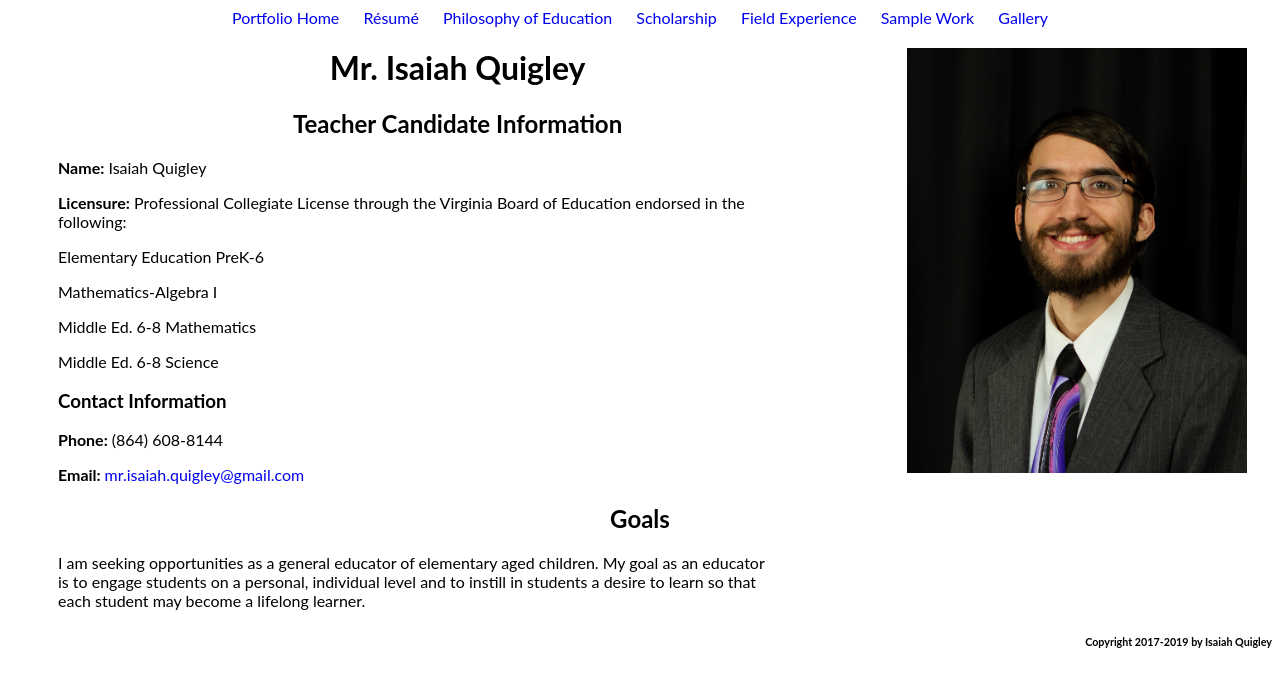
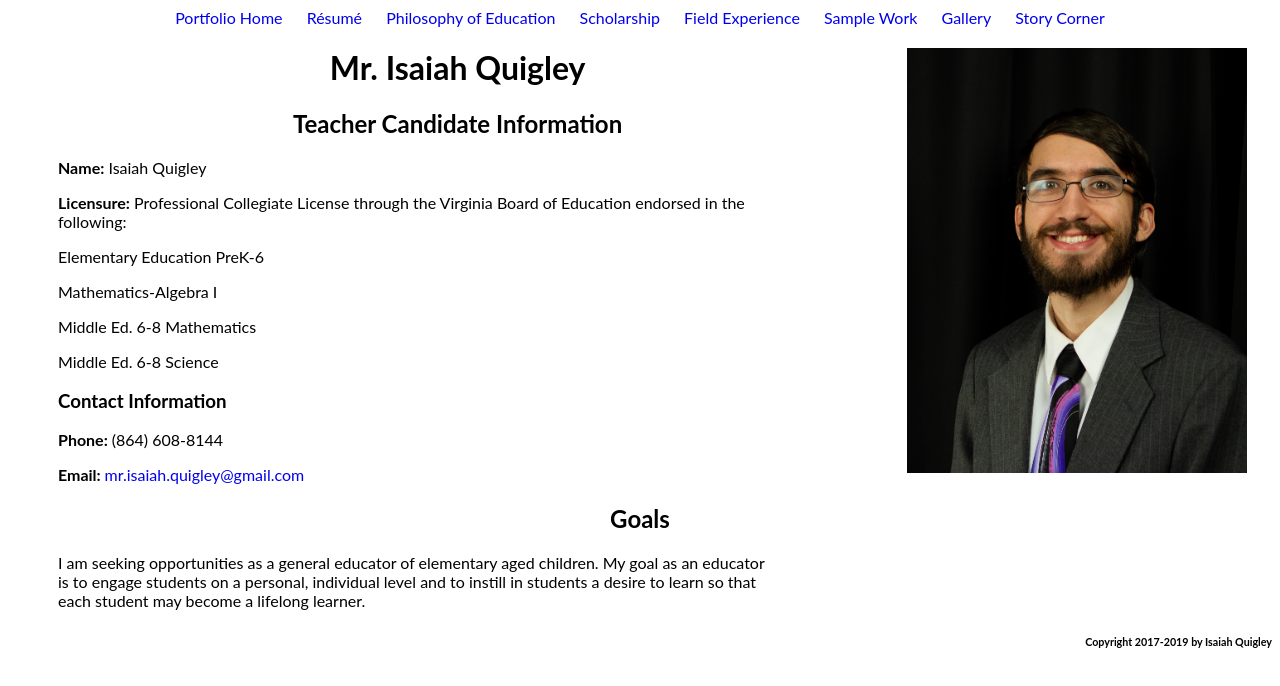
Before and after one commit to mr-isaiah-quigley/mr-isaiah-quigley.github.io, a plain HTML site: page portfolio_Home.html in a window 1280 px wide. Drawn offline with Linux system fonts and the light colour scheme.

Commit message:
Update portfolio_Home.html

```diff
--- a/portfolio_Home.html
+++ b/portfolio_Home.html
@@ -17,6 +17,7 @@
 		<a class="header" href="field_Exp.html">Field Experience</a>
 		<a class="header" href="sample_Work.html">Sample Work</a>
 		<a class="header" href="gallery.html">Gallery</a>
+        <a class="header" href=story_Corner.html>Story Corner</a>
 	</nav> <!--Website nav bar-->
 	<div>
         <img id="suit" src="images/Prof_Headshot.jpg">
```
